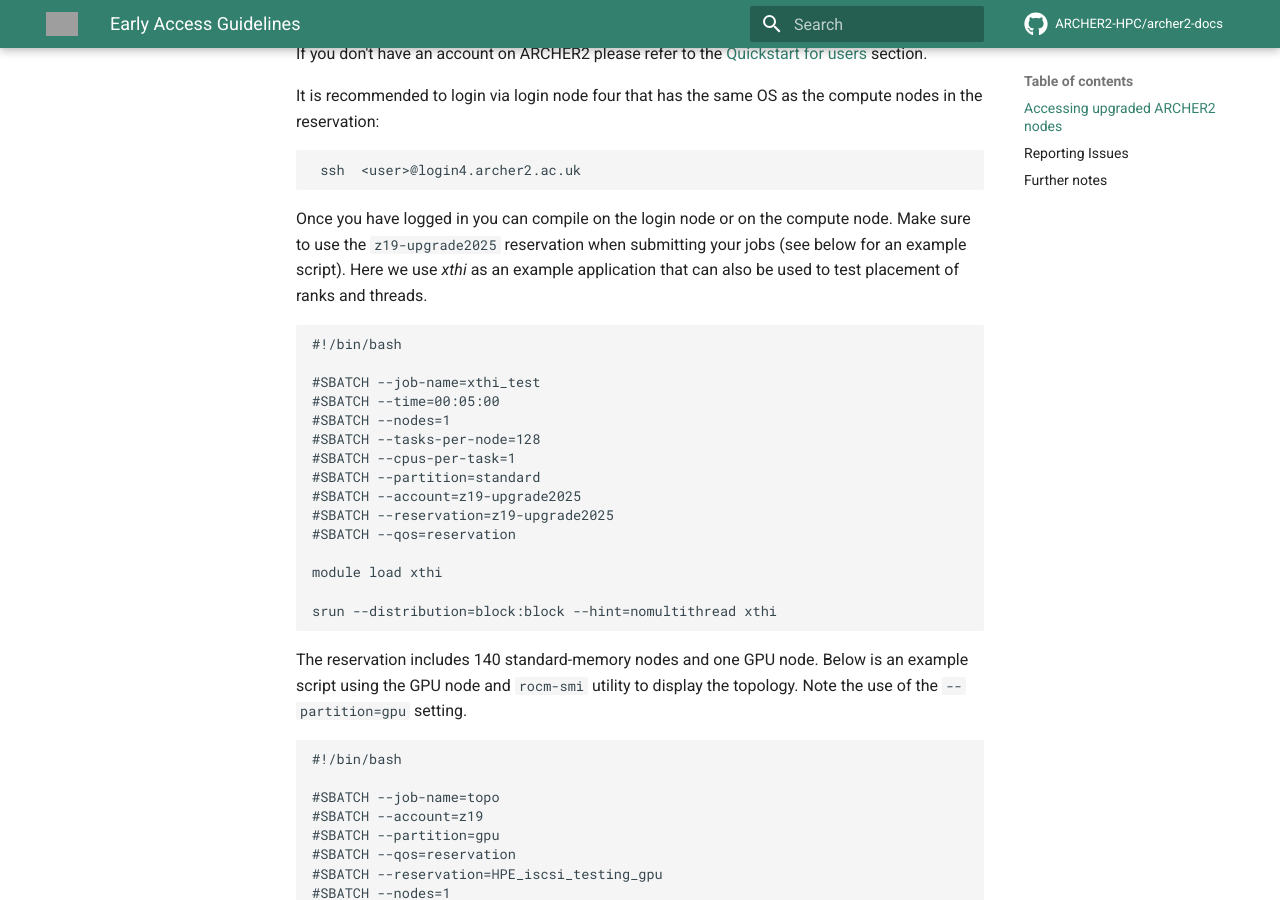
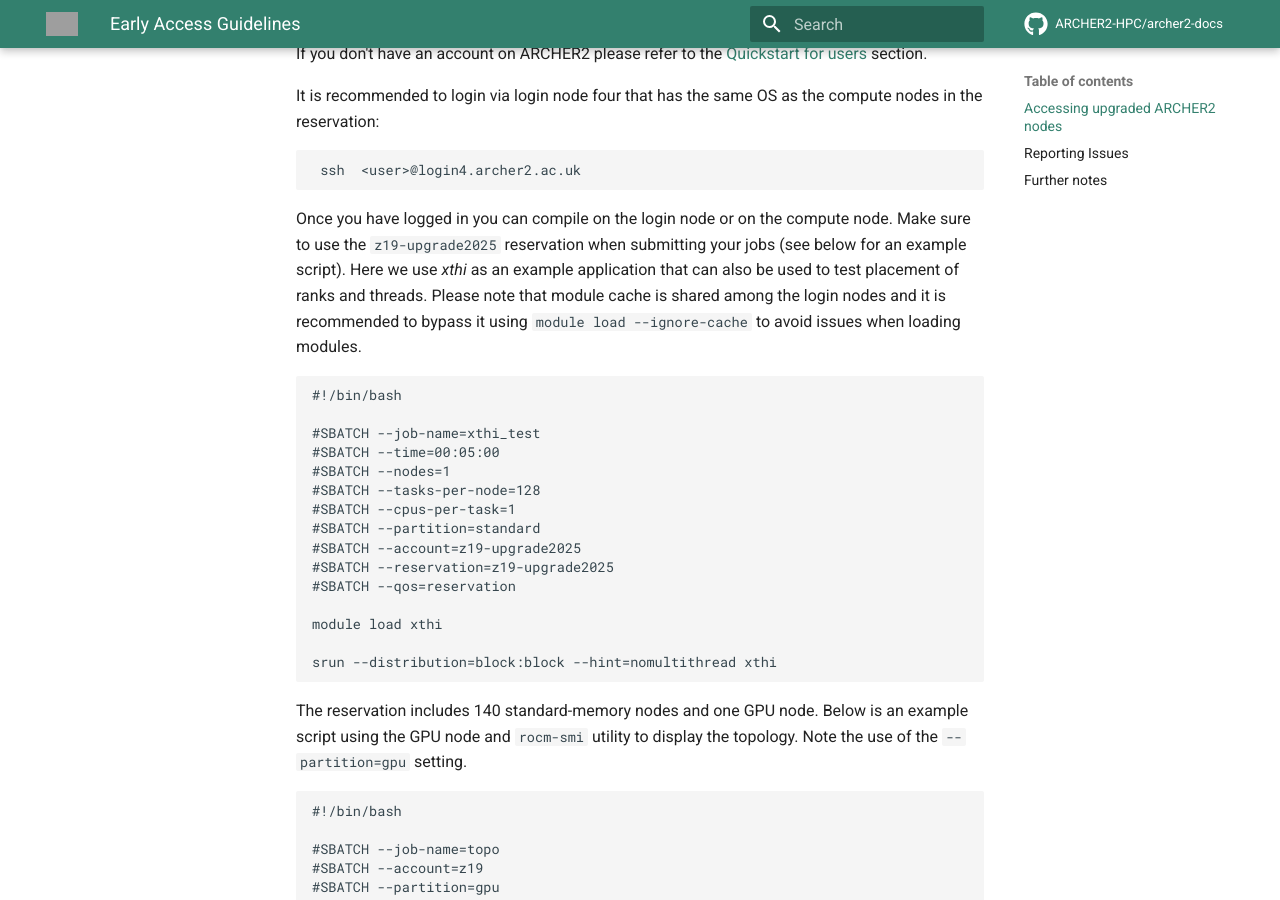
Before and after one commit to ARCHER2-HPC/archer2-docs, an MkDocs documentation site: the page built from docs/quick-start/quickstart-early-access.md, in a window 1280 px wide and 900 px high, scrolled down 354 px. Built offline with MkDocs 1.6.1 and Material for MkDocs 9.7.7, drawn with Linux system fonts in a browser that asks for light colours; comment, search, counter and statistics services are not loaded; grey boxes are pictures that could not be loaded.

Commit message:
add note on module cache and ignoring it

```diff
--- a/docs/quick-start/quickstart-early-access.md
+++ b/docs/quick-start/quickstart-early-access.md
@@ -19,7 +19,9 @@ Once you have logged in you can compile on the login node or on the
 compute node. Make sure to use the `z19-upgrade2025` reservation when
 submitting your jobs (see below for an example script). Here we use
 *xthi* as an example application that can also be used to test placement
-of ranks and threads.
+of ranks and threads. Please note that module cache is shared among the
+login nodes and it is recommended to bypass it using `module load --ignore-cache`
+to avoid issues when loading modules.
 
     #!/bin/bash
 
```
